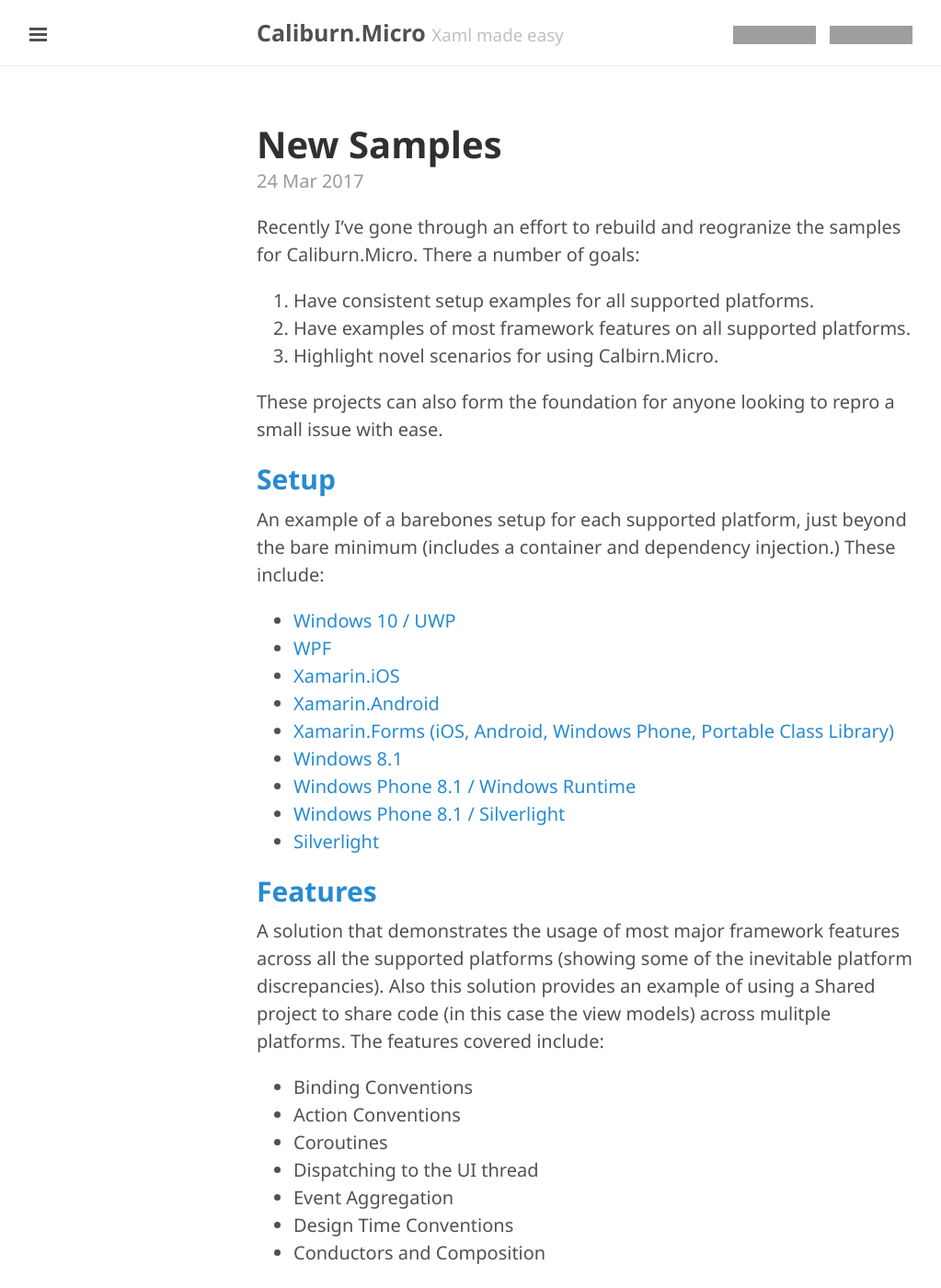
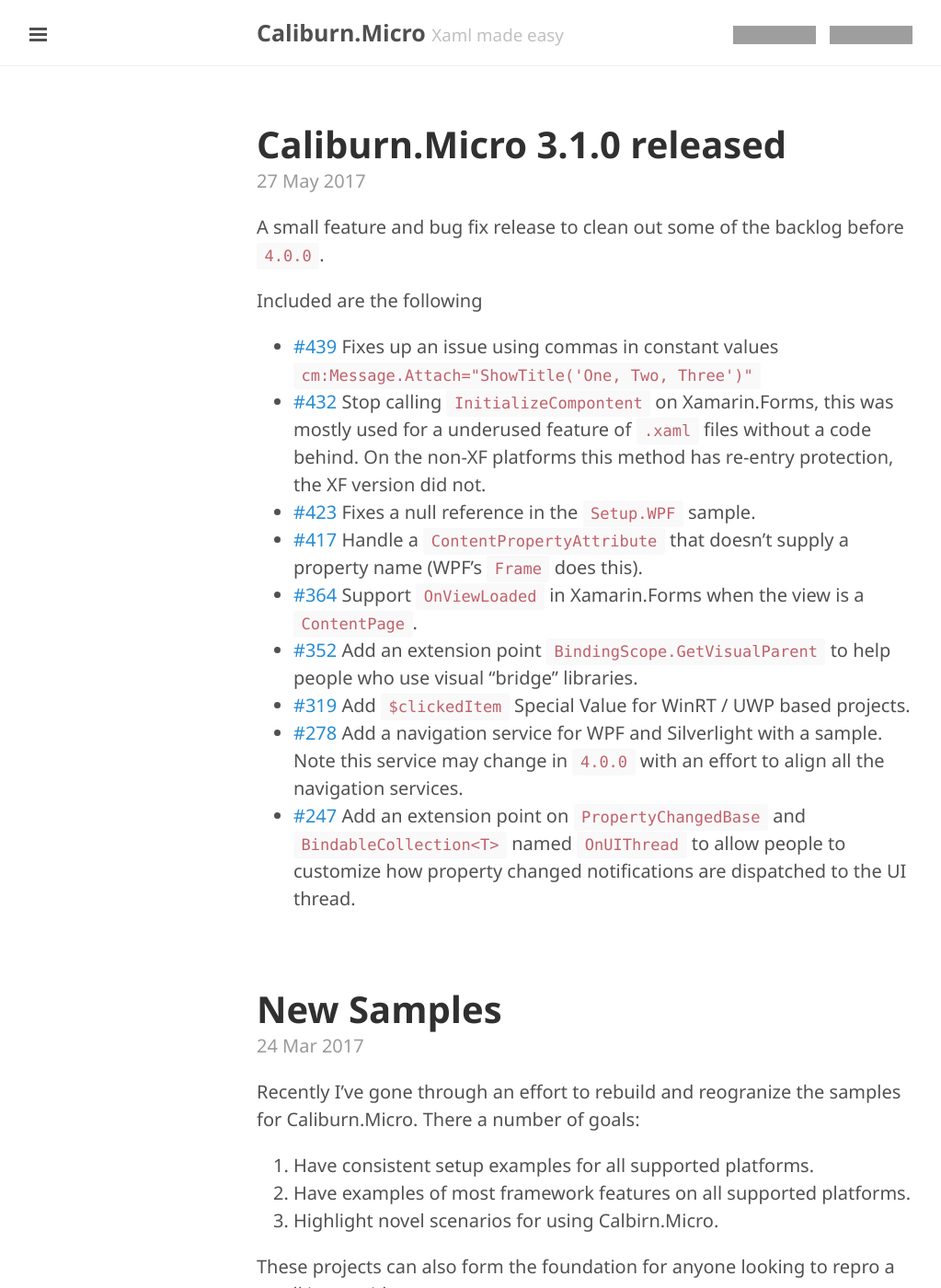
Before and after one commit to Caliburn-Micro/caliburn-micro.github.io, a Jekyll site: the page built from announcements/index.html, in a window 1280 px wide and 1400 px high. Shown: the whole window at 92% size, without its empty margins (1-1024 px from the left). Built offline with Jekyll 4.4.1, drawn with Linux system fonts in a browser that asks for light colours; the list of posts is cut into pages by our own code; some of the changed text lies outside the part shown; grey boxes are pictures that could not be loaded.

```diff
--- a/_config.yml
+++ b/_config.yml
@@ -24,7 +24,7 @@ paginate: 5
 paginate_path: '/announcements/:num'
 
 # Custom vars
-version: 3.0.3
+version: 3.1.0
 
 github:
   repo: https://github.com/caliburn-micro/caliburn.micro
--- /dev/null
+++ b/_posts/2017-05-27-3.1.0.md
@@ -0,0 +1,19 @@
+---
+layout: post
+title: Caliburn.Micro 3.1.0 released
+---
+
+
+A small feature and bug fix release to clean out some of the backlog before `4.0.0`.
+
+Included are the following
+
+- [#439](https://github.com/Caliburn-Micro/Caliburn.Micro/issues/439) Fixes up an issue using commas in constant values `cm:Message.Attach="ShowTitle('One, Two, Three')"`
+- [#432](https://github.com/Caliburn-Micro/Caliburn.Micro/issues/432) Stop calling `InitializeCompontent` on Xamarin.Forms, this was mostly used for a underused feature of `.xaml` files without a code behind. On the non-XF platforms this method has re-entry protection, the XF version did not.
+- [#423](https://github.com/Caliburn-Micro/Caliburn.Micro/issues/423) Fixes a null reference in the `Setup.WPF` sample.
+- [#417](https://github.com/Caliburn-Micro/Caliburn.Micro/issues/417) Handle a `ContentPropertyAttribute` that doesn't supply a property name (WPF's `Frame` does this).
+- [#364](https://github.com/Caliburn-Micro/Caliburn.Micro/issues/364) Support `OnViewLoaded` in Xamarin.Forms when the view is a `ContentPage`.
+- [#352](https://github.com/Caliburn-Micro/Caliburn.Micro/issues/352) Add an extension point `BindingScope.GetVisualParent` to help people who use visual "bridge" libraries.
+- [#319](https://github.com/Caliburn-Micro/Caliburn.Micro/issues/319) Add `$clickedItem` Special Value for WinRT / UWP based projects.
+- [#278](https://github.com/Caliburn-Micro/Caliburn.Micro/issues/278) Add a navigation service for WPF and Silverlight with a sample. Note this service may change in `4.0.0` with an effort to align all the navigation services.
+- [#247](https://github.com/Caliburn-Micro/Caliburn.Micro/issues/247) Add an extension point on `PropertyChangedBase` and `BindableCollection<T>` named `OnUIThread` to allow people to customize how property changed notifications are dispatched to the UI thread.
```
